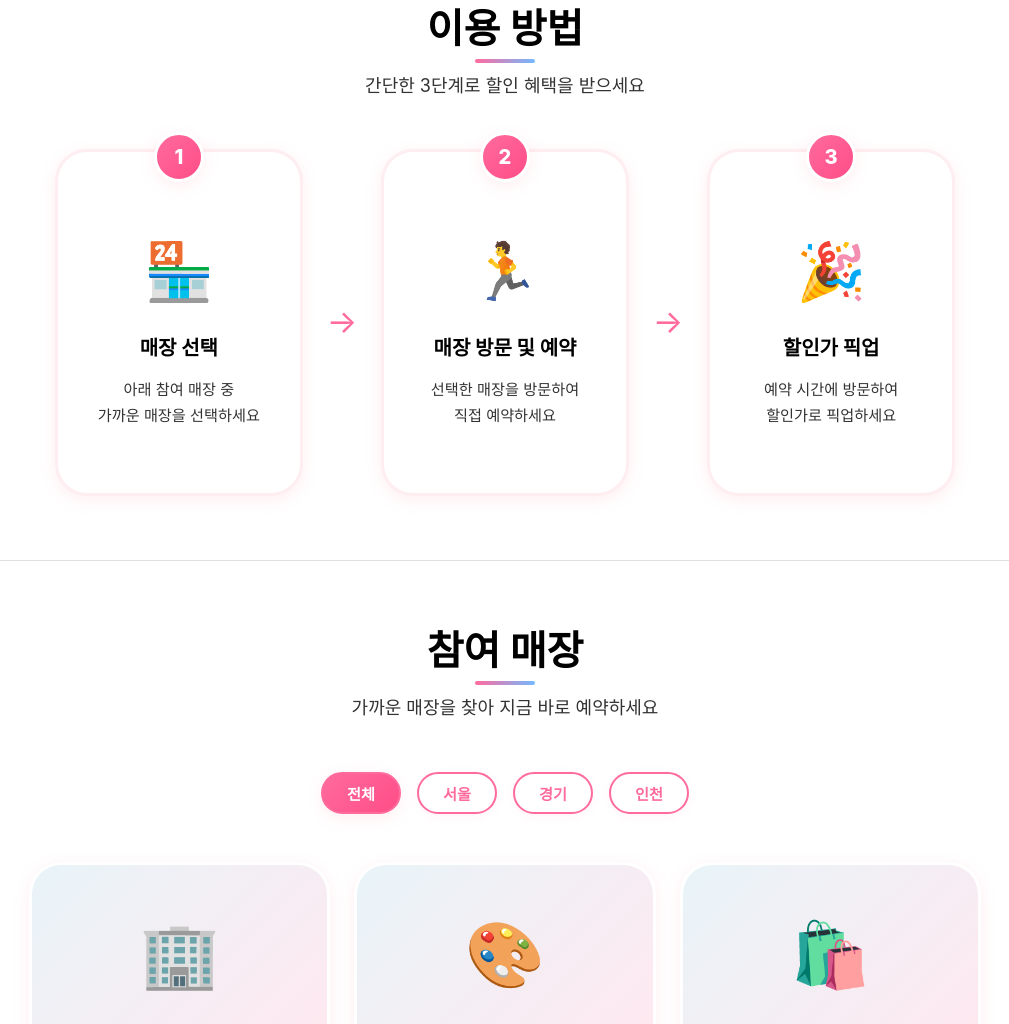
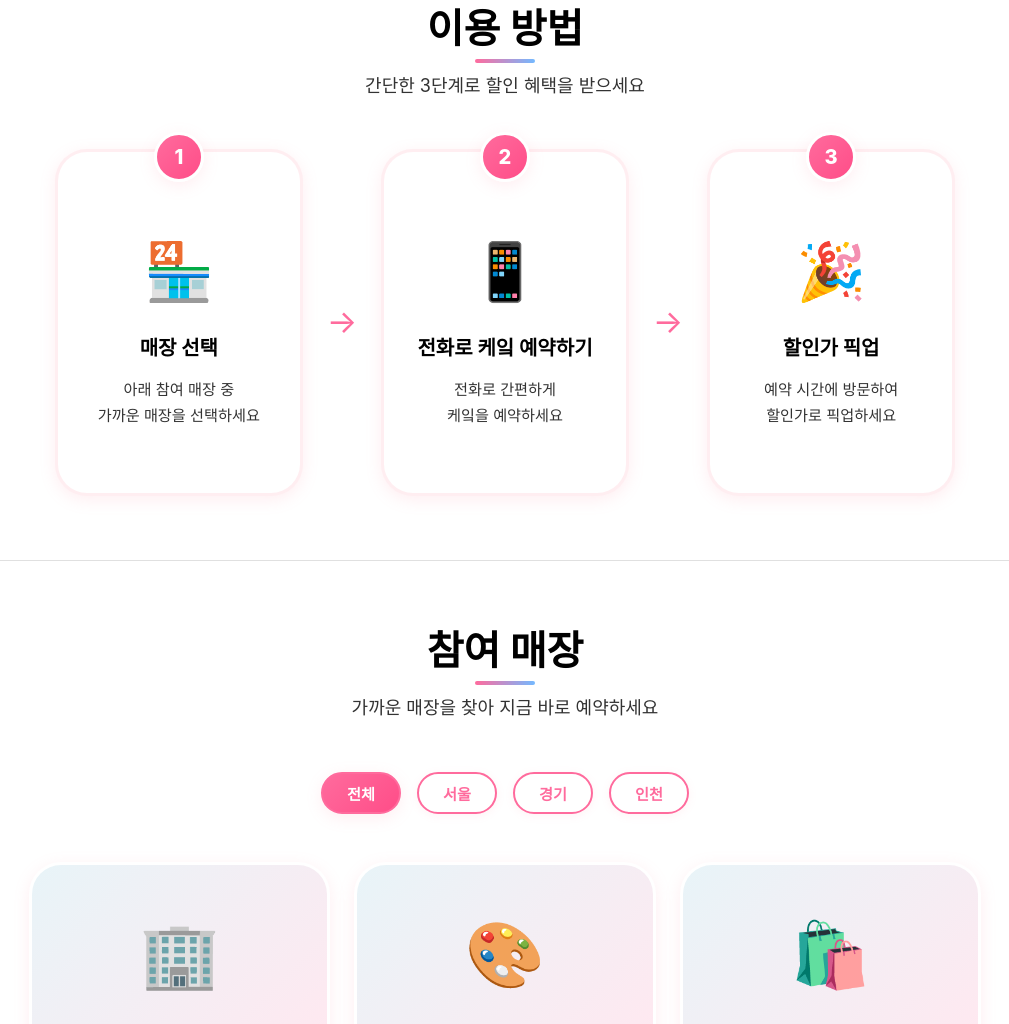
Before and after one commit to nulearnmaster/bingdongdang-winter-promo, a plain HTML site: page index.html in a window 1280 px wide. Shown: the part 3814-4838 px from the top of the page, without its empty margins (135-1144 px from the left). Drawn offline with Linux system fonts and the light colour scheme; a web font is replaced by a local one.

Commit message:
2번 단계 변경: 전화로 케잌 예약하기 ( 아이콘)

```diff
--- a/index.html
+++ b/index.html
@@ -200,9 +200,9 @@
                 <div class="step-arrow">→</div>
                 <div class="step">
                     <div class="step-number">2</div>
-                    <div class="step-icon">🏃</div>
-                    <h3>매장 방문 및 예약</h3>
-                    <p>선택한 매장을 방문하여<br>직접 예약하세요</p>
+                    <div class="step-icon">📱</div>
+                    <h3>전화로 케잌 예약하기</h3>
+                    <p>전화로 간편하게<br>케잌을 예약하세요</p>
                 </div>
                 <div class="step-arrow">→</div>
                 <div class="step">
```
